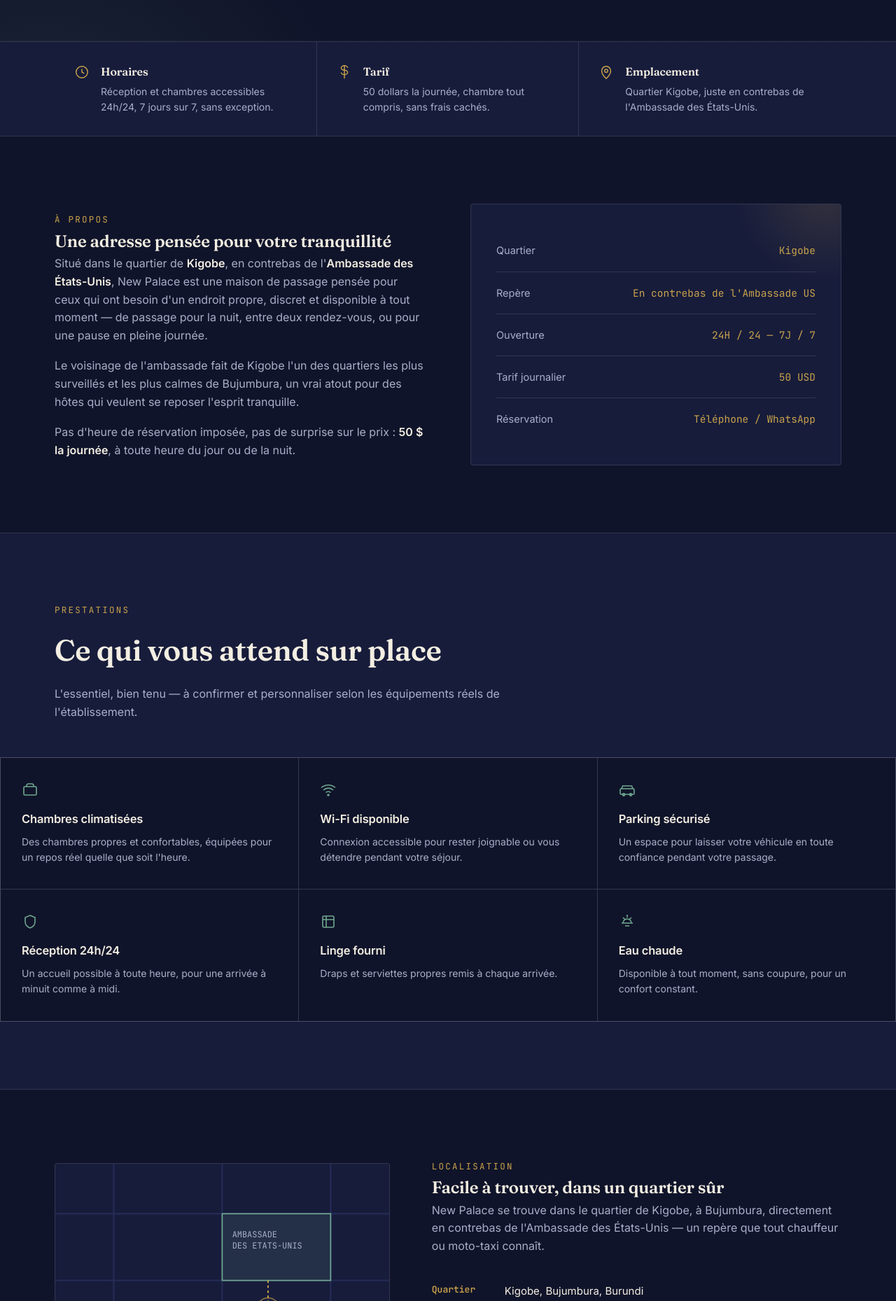
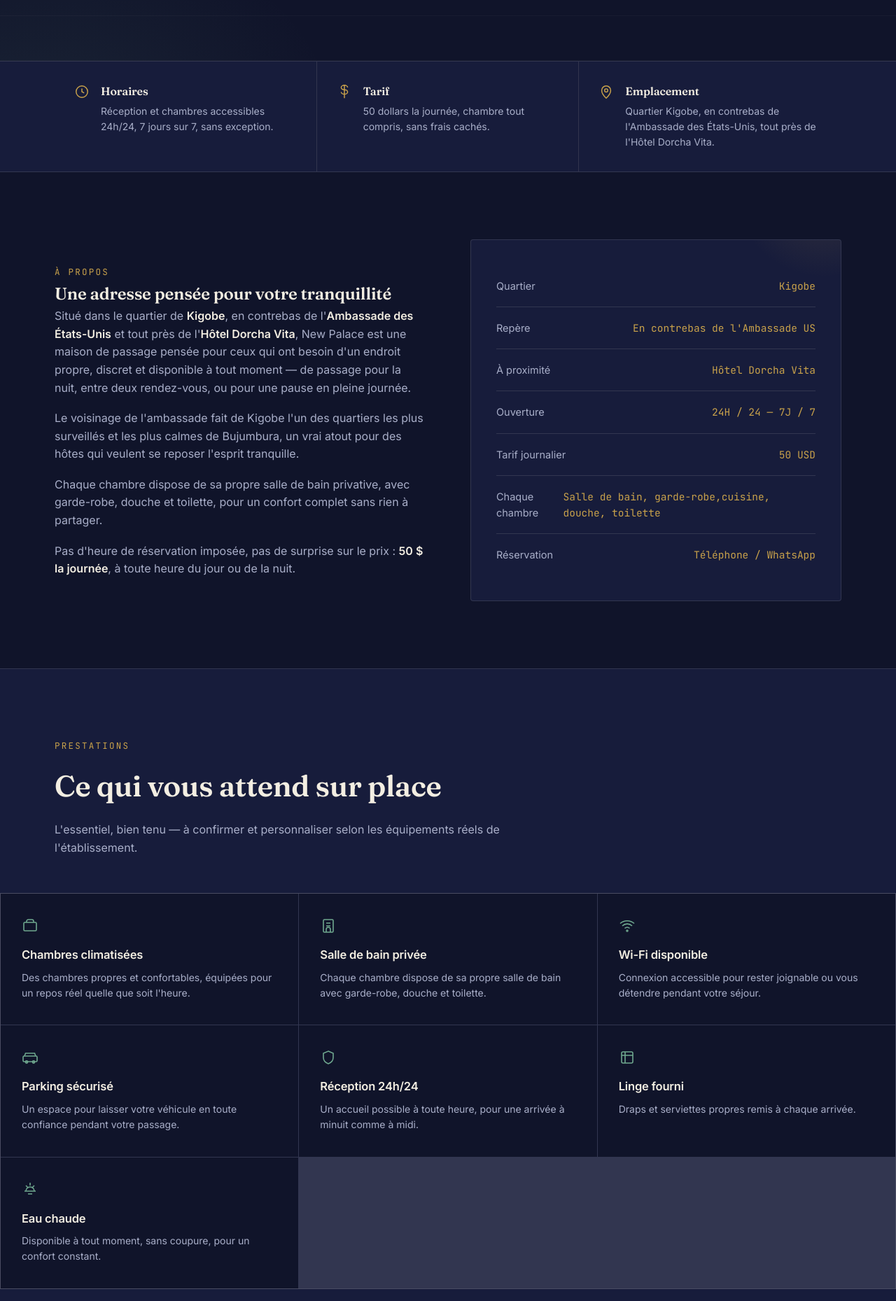
Before and after one commit to eventkukigabiro/maisondepassage, a plain HTML site: page index.html in a window 1280 px wide. Shown: the part 941-2800 px from the top of the page at 70% size. Drawn offline with Linux system fonts and the light colour scheme.

Commit message:
Site New Palace

```diff
--- a/index.html
+++ b/index.html
@@ -4,7 +4,7 @@
 <meta charset="UTF-8">
 <meta name="viewport" content="width=device-width, initial-scale=1.0">
 <title>New Palace — Maison de passage à Kigobe, Bujumbura</title>
-<meta name="description" content="New Palace, maison de passage à Kigobe, en contrebas de l'Ambassade des États-Unis. Ouvert 24h/24, 7j/7. 50 $ la journée.">
+<meta name="description" content="New Palace, maison de passage à Kigobe, en contrebas de l'Ambassade des États-Unis, tout près de l'Hôtel Dorcha Vita. Ouvert 24h/24, 7j/7. 50 $ la journée.">
 
 <link rel="preconnect" href="https://fonts.googleapis.com">
 <link rel="preconnect" href="https://fonts.gstatic.com" crossorigin>
@@ -541,7 +541,7 @@
       <div>
         <span class="eyebrow">Maison de passage — Kigobe, Bujumbura</span>
         <h1>Un toit ouvert <em>jour et nuit</em>, à deux pas de l'Ambassade américaine.</h1>
-        <p class="hero-lede">New Palace accueille ses hôtes à toute heure, dans un quartier calme et sécurisé de Kigobe. Une chambre propre, un tarif clair, une porte qui ne ferme jamais.</p>
+        <p class="hero-lede">New Palace accueille ses hôtes à toute heure, dans un quartier calme et sécurisé de Kigobe, tout près de l'Hôtel Dorcha Vita. Une chambre propre, un tarif clair, une porte qui ne ferme jamais.</p>
         <div class="hero-actions">
           <a href="#contact" class="btn btn-gold">Réserver une chambre</a>
           <a href="https://wa.me/25700000000" target="_blank" rel="noopener" class="btn btn-ghost">Écrire sur WhatsApp</a>
@@ -576,7 +576,7 @@
       </div>
       <div class="strip-item">
         <svg width="22" height="22" viewBox="0 0 24 24" fill="none" stroke="currentColor" stroke-width="1.6"><path d="M12 22s7-6.5 7-12a7 7 0 1 0-14 0c0 5.5 7 12 7 12Z"/><circle cx="12" cy="10" r="2.5"/></svg>
-        <div><h3>Emplacement</h3><p>Quartier Kigobe, juste en contrebas de l'Ambassade des États-Unis.</p></div>
+        <div><h3>Emplacement</h3><p>Quartier Kigobe, en contrebas de l'Ambassade des États-Unis, tout près de l'Hôtel Dorcha Vita.</p></div>
       </div>
     </div>
   </div>
@@ -587,15 +587,18 @@
       <div class="about-copy">
         <span class="eyebrow">À propos</span>
         <h2>Une adresse pensée pour votre tranquillité</h2>
-        <p>Situé dans le quartier de <strong>Kigobe</strong>, en contrebas de l'<strong>Ambassade des États-Unis</strong>, New Palace est une maison de passage pensée pour ceux qui ont besoin d'un endroit propre, discret et disponible à tout moment — de passage pour la nuit, entre deux rendez-vous, ou pour une pause en pleine journée.</p>
+        <p>Situé dans le quartier de <strong>Kigobe</strong>, en contrebas de l'<strong>Ambassade des États-Unis</strong> et tout près de l'<strong>Hôtel Dorcha Vita</strong>, New Palace est une maison de passage pensée pour ceux qui ont besoin d'un endroit propre, discret et disponible à tout moment — de passage pour la nuit, entre deux rendez-vous, ou pour une pause en pleine journée.</p>
         <p>Le voisinage de l'ambassade fait de Kigobe l'un des quartiers les plus surveillés et les plus calmes de Bujumbura, un vrai atout pour des hôtes qui veulent se reposer l'esprit tranquille.</p>
+        <p>Chaque chambre dispose de sa propre salle de bain privative, avec garde-robe, douche et toilette, pour un confort complet sans rien à partager.</p>
         <p>Pas d'heure de réservation imposée, pas de surprise sur le prix : <strong>50 $ la journée</strong>, à toute heure du jour ou de la nuit.</p>
       </div>
       <div class="about-visual">
         <div class="about-stat"><span class="k">Quartier</span><span class="v">Kigobe</span></div>
         <div class="about-stat"><span class="k">Repère</span><span class="v">En contrebas de l'Ambassade US</span></div>
+        <div class="about-stat"><span class="k">À proximité</span><span class="v">Hôtel Dorcha Vita</span></div>
         <div class="about-stat"><span class="k">Ouverture</span><span class="v">24H / 24 — 7J / 7</span></div>
         <div class="about-stat"><span class="k">Tarif journalier</span><span class="v">50 USD</span></div>
+        <div class="about-stat"><span class="k">Chaque chambre</span><span class="v">Salle de bain, garde-robe,cuisine, douche, toilette</span></div>
         <div class="about-stat"><span class="k">Réservation</span><span class="v">Téléphone / WhatsApp</span></div>
       </div>
     </div>
@@ -615,6 +618,11 @@
         <svg width="24" height="24" viewBox="0 0 24 24" fill="none" stroke="currentColor" stroke-width="1.6"><rect x="3" y="7" width="18" height="12" rx="1.5"/><path d="M7 7V5.5A2.5 2.5 0 0 1 9.5 3h5A2.5 2.5 0 0 1 17 5.5V7"/></svg>
         <h3>Chambres climatisées</h3>
         <p>Des chambres propres et confortables, équipées pour un repos réel quelle que soit l'heure.</p>
+      </div>
+      <div class="amenity reveal">
+        <svg width="24" height="24" viewBox="0 0 24 24" fill="none" stroke="currentColor" stroke-width="1.6"><rect x="5" y="3" width="14" height="18" rx="1.5"/><path d="M9 21v-4a3 3 0 0 1 6 0v4M9 8h6M9 12h6"/></svg>
+        <h3>Salle de bain privée</h3>
+        <p>Chaque chambre dispose de sa propre salle de bain avec garde-robe, douche et toilette.</p>
       </div>
       <div class="amenity reveal">
         <svg width="24" height="24" viewBox="0 0 24 24" fill="none" stroke="currentColor" stroke-width="1.6"><path d="M2 8.5a15 15 0 0 1 20 0M5 12a10 10 0 0 1 14 0M8.5 15.5a5 5 0 0 1 7 0"/><circle cx="12" cy="19" r="1"/></svg>
@@ -655,19 +663,23 @@
           <rect x="200" y="60" width="130" height="80" fill="rgba(111,168,143,0.14)" stroke="#6FA88F" stroke-width="1.4"/>
           <text x="212" y="88" fill="#A9AFC9" font-family="JetBrains Mono, monospace" font-size="10">AMBASSADE</text>
           <text x="212" y="102" fill="#A9AFC9" font-family="JetBrains Mono, monospace" font-size="10">DES ETATS-UNIS</text>
+          <rect x="55" y="185" width="110" height="60" fill="rgba(201,162,75,0.12)" stroke="#C9A24B" stroke-width="1.2"/>
+          <text x="63" y="210" fill="#A9AFC9" font-family="JetBrains Mono, monospace" font-size="9">HOTEL</text>
+          <text x="63" y="222" fill="#A9AFC9" font-family="JetBrains Mono, monospace" font-size="9">DORCHA VITA</text>
           <circle cx="255" cy="175" r="8" fill="#C9A24B"/>
           <circle cx="255" cy="175" r="14" fill="none" stroke="#C9A24B" stroke-width="1.4" opacity="0.6"/>
-          <text x="205" y="205" fill="#F3EEE2" font-family="Fraunces, serif" font-size="15" font-weight="600">New Palace</text>
+          <text x="205" y="152" fill="#F3EEE2" font-family="Fraunces, serif" font-size="15" font-weight="600">New Palace</text>
           <path d="M255 140 L255 167" stroke="#C9A24B" stroke-width="1.6" stroke-dasharray="3 3"/>
         </svg>
       </div>
       <div class="location-copy">
         <span class="eyebrow">Localisation</span>
         <h2>Facile à trouver, dans un quartier sûr</h2>
-        <p>New Palace se trouve dans le quartier de Kigobe, à Bujumbura, directement en contrebas de l'Ambassade des États-Unis — un repère que tout chauffeur ou moto-taxi connaît.</p>
+        <p>New Palace se trouve dans le quartier de Kigobe, à Bujumbura, directement en contrebas de l'Ambassade des États-Unis et tout près de l'Hôtel Dorcha Vita — des repères que tout chauffeur ou moto-taxi connaît.</p>
         <ul class="location-list">
           <li><b>Quartier</b> Kigobe, Bujumbura, Burundi</li>
           <li><b>Repère</b> En contrebas de l'Ambassade américaine</li>
+          <li><b>À proximité</b> Hôtel Dorcha Vita</li>
           <li><b>Accès</b> Accessible en taxi, moto ou véhicule privé</li>
           <li><b>Arrivée</b> Possible à toute heure, jour comme nuit</li>
         </ul>
@@ -692,7 +704,7 @@
         </div>
         <div class="contact-detail">
           <span class="k">Adresse</span>
-          <span class="v">Kigobe, en contrebas de l'Ambassade des États-Unis, Bujumbura</span>
+          <span class="v">Kigobe, en contrebas de l'Ambassade des États-Unis, tout près de l'Hôtel Dorcha Vita, Bujumbura</span>
         </div>
         <div class="contact-detail">
           <span class="k">Horaires</span>
@@ -732,7 +744,7 @@
   <div class="wrap footer-grid">
     <a href="#top" class="logo">NEW <span>PALACE</span></a>
     <div class="footer-meta">
-      <span>Kigobe, en contrebas de l'Ambassade des États-Unis — Bujumbura</span>
+      <span>Kigobe, en contrebas de l'Ambassade des États-Unis, près de l'Hôtel Dorcha Vita — Bujumbura</span>
       <span>Ouvert 24h/24 · 50 $ / jour</span>
       <span>&copy; <span id="year"></span> New Palace</span>
     </div>
```
